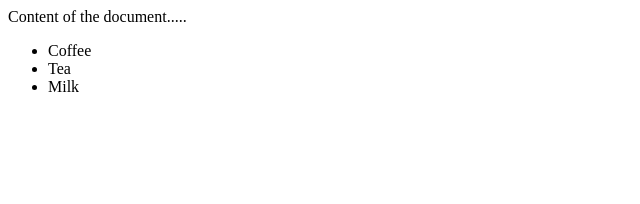
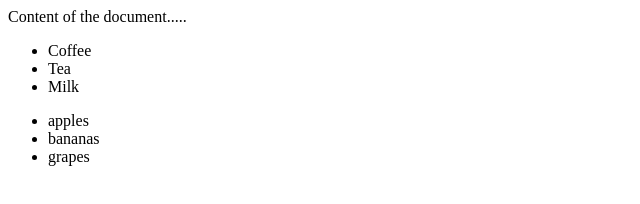
Before and after one commit to VanessaOrtiz30/Workshop, a plain HTML site: page index.html in a window 1280 px wide. Shown: the whole page, without its empty margins (0-640 px from the left). Drawn offline with Linux system fonts and the light colour scheme.

Commit message:
added another list with fruits

```diff
--- a/index.html
+++ b/index.html
@@ -13,6 +13,12 @@ Content of the document.....
 	  <li>Tea</li>
 	  <li>Milk</li>
 	</ul>
+	<ul>
+	  <li>apples</li>
+	  <li>bananas</li>
+	  <li>grapes</li>
+	</ul>
+
 
 </body>
 
```
